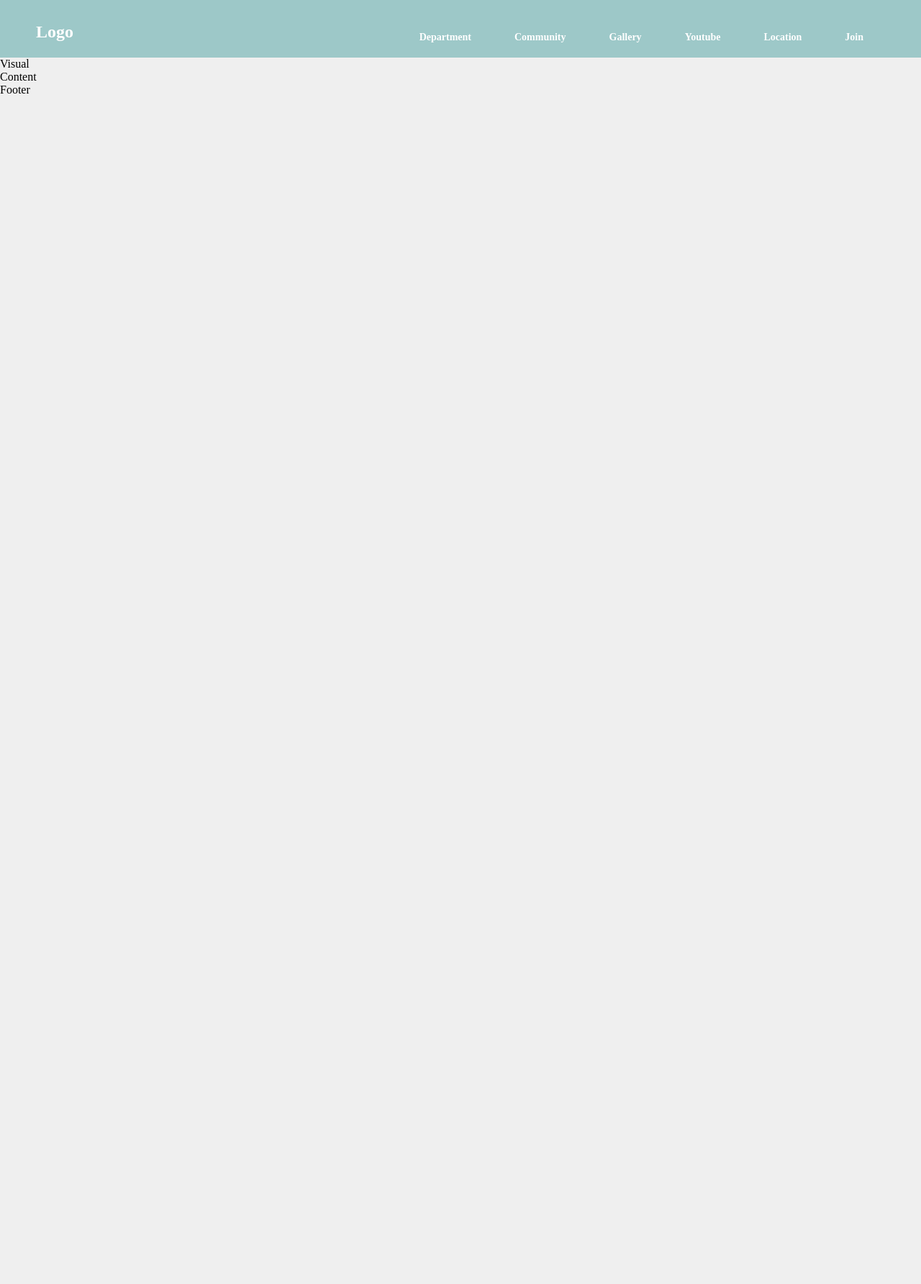
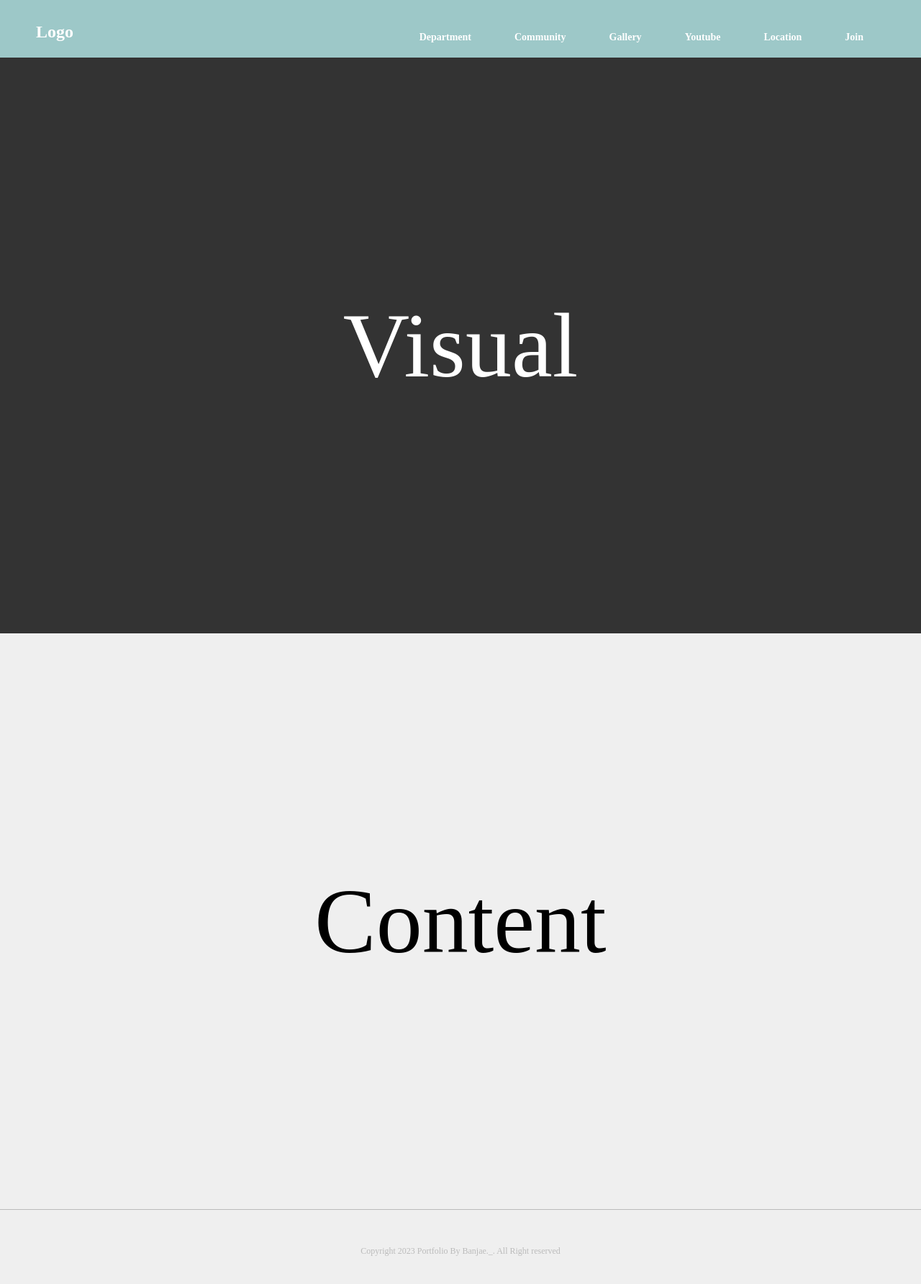
Before and after one commit to Banjae/profile, a React (Create React App) app: page / in a window 1280 px wide. Shown: the top 1784 px of the page at 72% size. Before the commit the page ends 800 px from the top, so only its background shows below. Built offline with nearby package versions, Linux system fonts and the light colour scheme.

Commit message:
switch 적용

```diff
--- a/src/App.js
+++ b/src/App.js
@@ -1,4 +1,4 @@
-import { Route } from "react-router-dom";
+import { Route, Switch } from "react-router-dom";
 // common
 import Footer from "./components/common/Footer";
 import Header from "./components/common/Header";
@@ -16,12 +16,17 @@
 function App() {
   return (
     <>
-      <Header />
-
-      <Route exact path="/">
-        <Visual />
-        <Content />
-      </Route>
+      <Switch>
+        <Route exact path="/">
+          {/* 라우터 값에 따라서 Header props로 type="main" */}
+          <Header type={"main"} />
+          <Visual />
+          <Content />
+        </Route>
+        {/* 라우터에 따라 header css 달리하겠다 */}
+        {/* <Header type={"sub"} /> */}
+        <Route path="/" render={() => <header type={"sub"} />} />
+      </Switch>
 
       <Route path="/department" component={Department} />
       <Route path="/community" component={Community} />
@@ -29,6 +34,7 @@
       <Route path="/youtube" component={Youtube} />
       <Route path="/location" component={Location} />
       <Route path="/join" component={Join} />
+
       <Footer />
     </>
   );
--- a/src/components/common/Footer.js
+++ b/src/components/common/Footer.js
@@ -1,9 +1,13 @@
-import React from 'react'
+import React from "react";
 
 const Footer = () => {
   return (
-    <div>Footer</div>
-  )
-}
+    <footer>
+      <div className="inner">
+        <p>Copyright 2023 Portfolio By Banjae._. All Right reserved</p>
+      </div>
+    </footer>
+  );
+};
 
-export default Footer
+export default Footer;
--- a/src/components/main/Content.js
+++ b/src/components/main/Content.js
@@ -1,9 +1,7 @@
-import React from 'react'
+import React from "react";
 
 const Content = () => {
-  return (
-    <div>Content</div>
-  )
-}
+  return <main>Content</main>;
+};
 
-export default Content
+export default Content;
--- a/src/components/main/Visual.js
+++ b/src/components/main/Visual.js
@@ -1,9 +1,7 @@
-import React from 'react'
+import React from "react";
 
 const Visual = () => {
-  return (
-    <div>Visual</div>
-  )
-}
+  return <div id="visual">Visual</div>;
+};
 
-export default Visual
+export default Visual;
--- a/src/scss/common/_footer.scss
+++ b/src/scss/common/_footer.scss
@@ -0,0 +1,14 @@
+footer {
+  width: 100%;
+  border-top: 1px solid #bbb;
+  .inner {
+    width: 1180px;
+    margin: 0 auto;
+    padding: 50px;
+    p {
+      font-size: 12px;
+      color: #bbb;
+      text-align: center;
+    }
+  }
+}
--- a/src/scss/main/_content.scss
+++ b/src/scss/main/_content.scss
@@ -0,0 +1,8 @@
+main {
+  width: 100%;
+  height: 100vh;
+  display: flex;
+  justify-content: center;
+  align-items: center;
+  font-size: 10vw;
+}
--- a/src/scss/main/_visual.scss
+++ b/src/scss/main/_visual.scss
@@ -0,0 +1,10 @@
+#visual {
+  width: 100%;
+  height: 100vh;
+  background-color: #333;
+  display: flex;
+  justify-content: center;
+  align-items: center;
+  font-size: 10vw;
+  color: #fff;
+}
```
